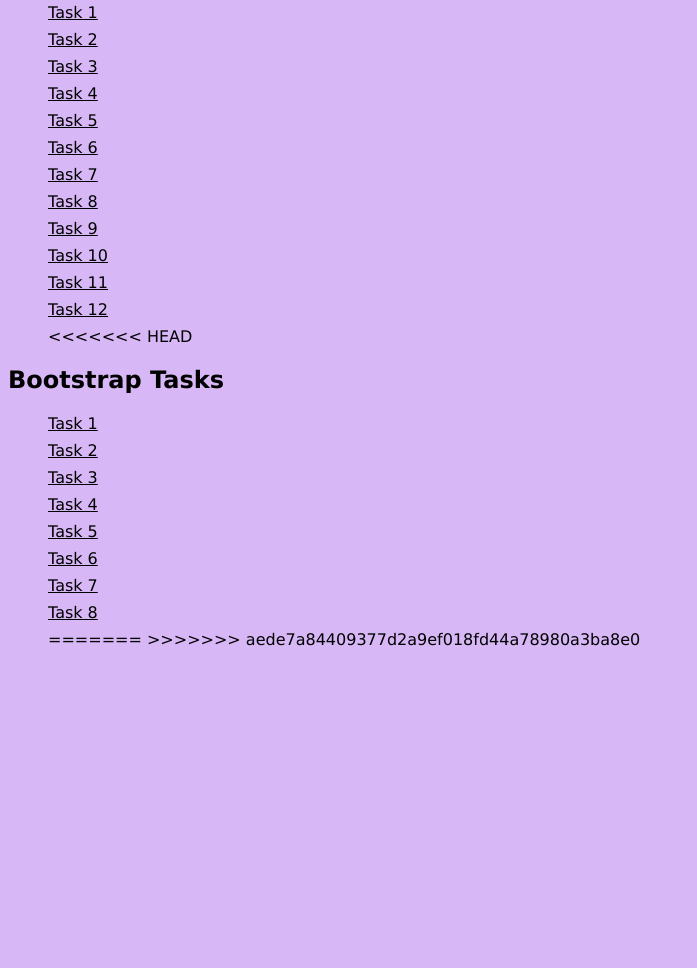
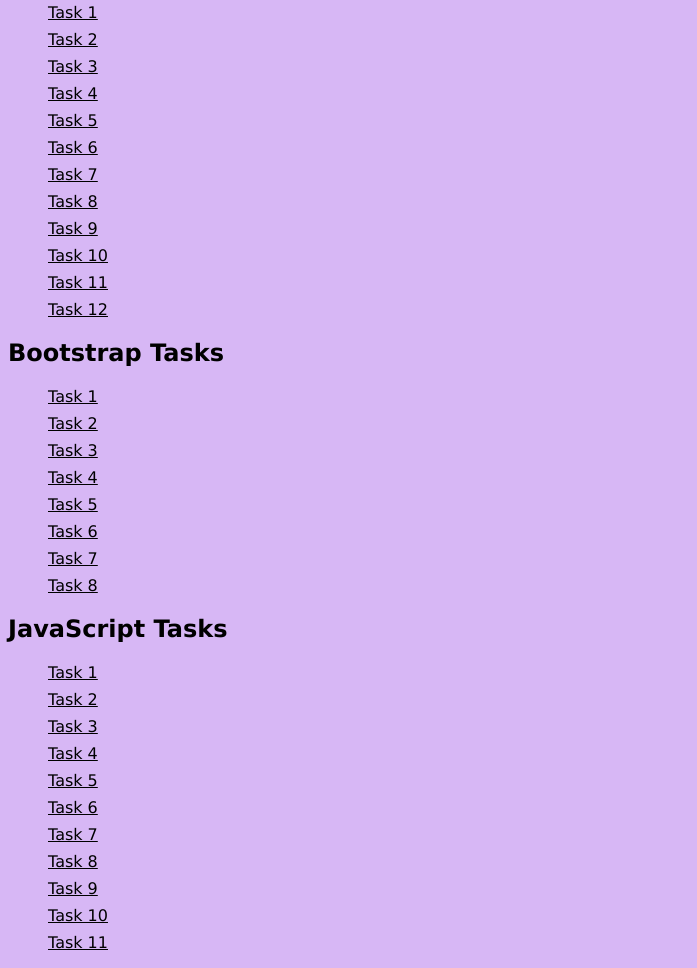
Before and after one commit to shreyaprakasan/Ethnus-MERN-Tasks, a plain HTML site: page index.html in a window 1280 px wide. Shown: the part 434-1402 px from the top of the page, without its empty margins (0-697 px from the left). Before the commit the page ends 1099 px from the top, so only its background shows below. Drawn offline with Linux system fonts and the light colour scheme.

Commit message:
Adding files

```diff
--- a/index.html
+++ b/index.html
@@ -50,7 +50,6 @@
         <li><a href="CSS/10.html">Task 10</a></li>
         <li><a href="CSS/11.html">Task 11</a></li>
         <li><a href="CSS/12.html">Task 12</a></li>
-<<<<<<< HEAD
     </ul>
     <h2>Bootstrap Tasks</h2>
     <ul style="list-style-type: none;">
@@ -62,10 +61,21 @@
         <li><a href="Bootstrap/6.html">Task 6</a></li>
         <li><a href="Bootstrap/7.html">Task 7</a></li>
         <li><a href="Bootstrap/8.html">Task 8</a></li>
+    </ul>
+    <h2>JavaScript Tasks</h2>
+    <ul style="list-style-type: none;">
+        <li><a href="JavaScript/1.html">Task 1</a></li>
+        <li><a href="JavaScript/2.html">Task 2</a></li>
+        <li><a href="JavaScript/3.html">Task 3</a></li>
+        <li><a href="JavaScript/4.html">Task 4</a></li>
+        <li><a href="JavaScript/5.html">Task 5</a></li>
+        <li><a href="JavaScript/6.html">Task 6</a></li>
+        <li><a href="JavaScript/7.html">Task 7</a></li>
+        <li><a href="JavaScript/8.html">Task 8</a></li>
+        <li><a href="JavaScript/9.html">Task 9</a></li>
+        <li><a href="JavaScript/10.html">Task 10</a></li>
+        <li><a href="JavaScript/11.html">Task 11</a></li>
 
-
-=======
->>>>>>> aede7a84409377d2a9ef018fd44a78980a3ba8e0
     </ul>
 </body>
 </html>
```
Also changed, not shown: Bootstrap/3.html (added, +138 -0 lines), CSS/1.html (+1 -1 lines), CSS/12.html (+1 -1 lines), CSS/space1.jpg (added), JavaScript/1.html (added).
